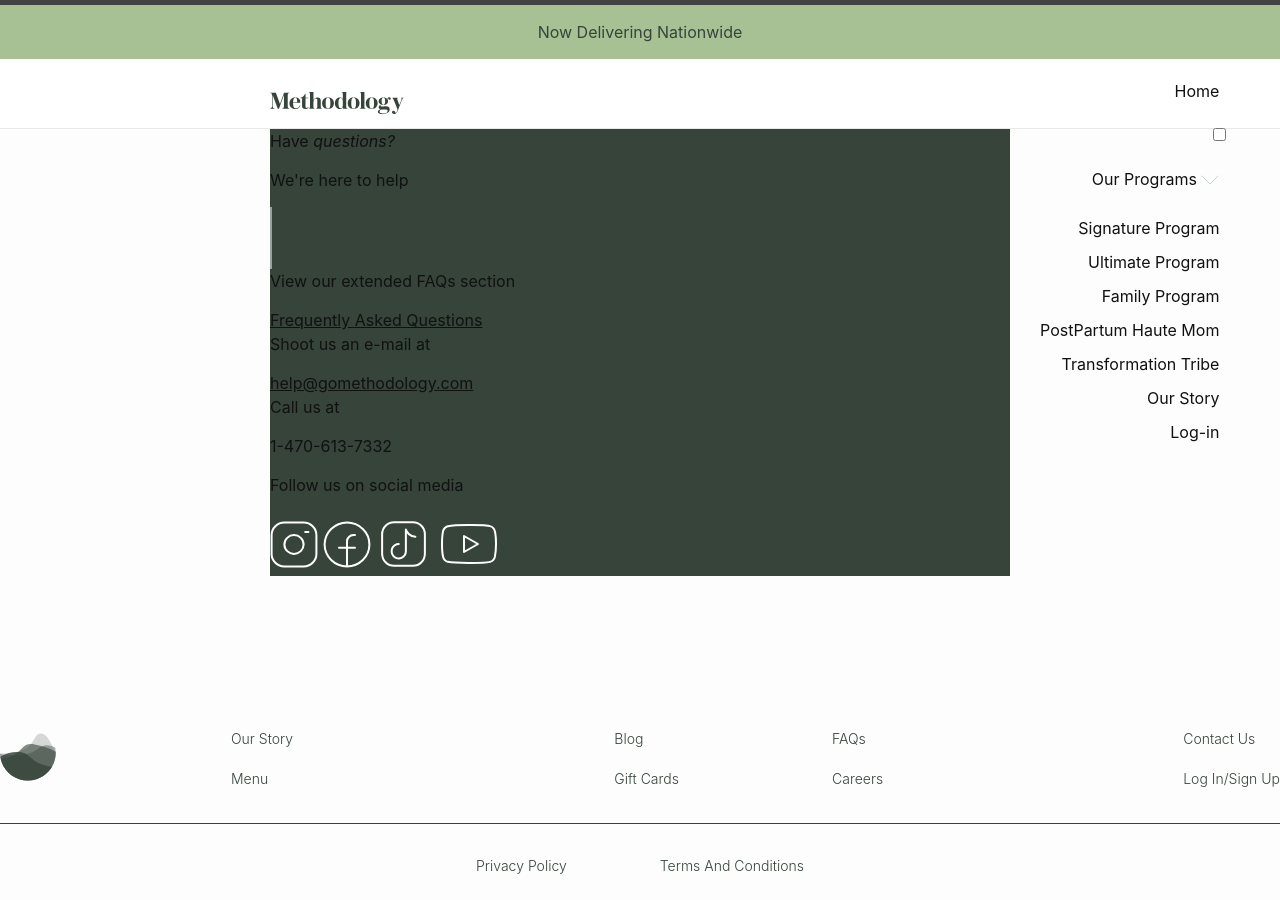
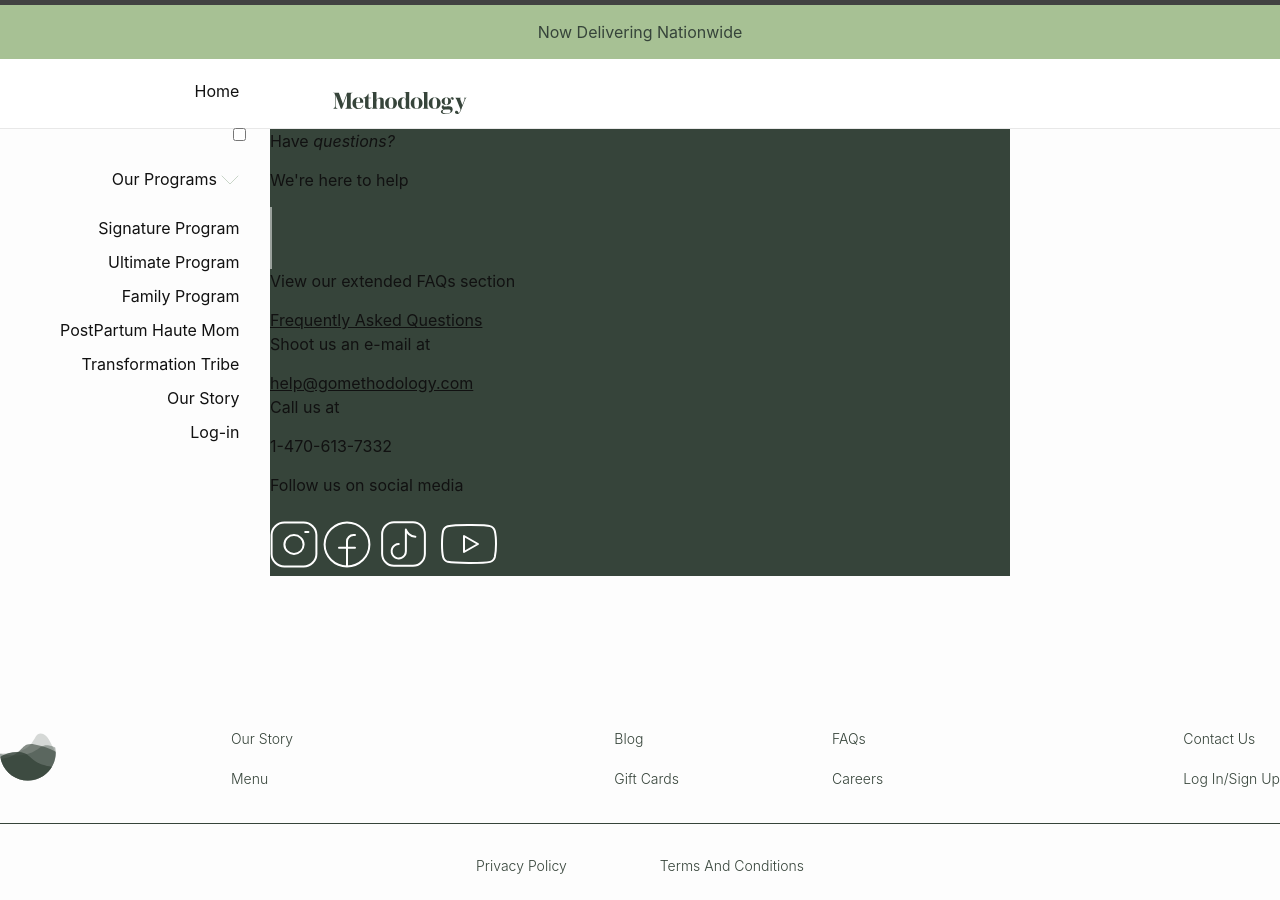
Before and after one commit to MethodologyDev/gomethodology-homepage, a Jekyll site: the page built from contact.html, in a window 1280 px wide. Built offline with Jekyll 4.4.1, drawn with Linux system fonts in a browser that asks for light colours.

Commit message:
Fixes: navbar

```diff
--- a/_includes/header.html
+++ b/_includes/header.html
@@ -11,11 +11,9 @@
     <nav class="site-nav">
       <input type="checkbox" id="nav-trigger" class="nav-trigger" />
       <label for="nav-trigger">
-        <span class="menu-icon">
-          <svg viewBox="0 0 18 15" width="18px" height="15px">
-            <path
-              d="M18,1.484c0,0.82-0.665,1.484-1.484,1.484H1.484C0.665,2.969,0,2.304,0,1.484l0,0C0,0.665,0.665,0,1.484,0 h15.032C17.335,0,18,0.665,18,1.484L18,1.484z M18,7.516C18,8.335,17.335,9,16.516,9H1.484C0.665,9,0,8.335,0,7.516l0,0 c0-0.82,0.665-1.484,1.484-1.484h15.032C17.335,6.031,18,6.696,18,7.516L18,7.516z M18,13.516C18,14.335,17.335,15,16.516,15H1.484 C0.665,15,0,14.335,0,13.516l0,0c0-0.82,0.665-1.483,1.484-1.483h15.032C17.335,12.031,18,12.695,18,13.516L18,13.516z" />
-          </svg>
+        <svg width="48" height="48" viewBox="0 0 48 48" fill="none" xmlns="http://www.w3.org/2000/svg">
+          <path d="M18 29V28.0511H30V29H18ZM18 24.4745V23.5255H30V24.4745H18ZM18 19.9489V19H30V19.9489H18Z" fill="#36443A"/>
+        </svg>
         </span>
       </label>
 
--- a/_sass/minima/_base.scss
+++ b/_sass/minima/_base.scss
@@ -213,10 +213,13 @@
 
 //
 .header-wrapper {
-  max-width: calc(#{$content-width} - (#{$spacing-unit}));
-  margin-right: auto;
-  margin-left: auto;
-  padding-right: $spacing-unit * .5;
+  // max-width: calc(#{$content-width} - (#{$spacing-unit}));
+  // margin-right: auto;
+  // margin-left: auto;
+  // padding-right: $spacing-unit * .5;
+  display: flex;
+  flex-direction: row;
+  justify-content: space-between;
   padding-left: $spacing-unit * .5;
   @extend %clearfix;
 
--- a/_sass/minima/_layout.scss
+++ b/_sass/minima/_layout.scss
@@ -28,8 +28,8 @@
   float: left;
 
   @include media-query($on-palm) {
-    padding-right: 10px;
-    width: 65%;
+    // padding-right: 10px;
+    // width: 65%;
   }
 
   &,
@@ -41,7 +41,7 @@
 .methodology-logo {
   @include media-query($on-palm) {
     padding-right: 45px;
-    margin-left: 70px;
+    margin-left: 80px;
     margin-bottom: 10px;
   }
 }
@@ -99,7 +99,7 @@
     cursor: pointer;
     @include media-query($on-palm) {
       float: left;
-      margin-top: 5px;
+      // margin-top: 5px;
     }
   }
 
```
